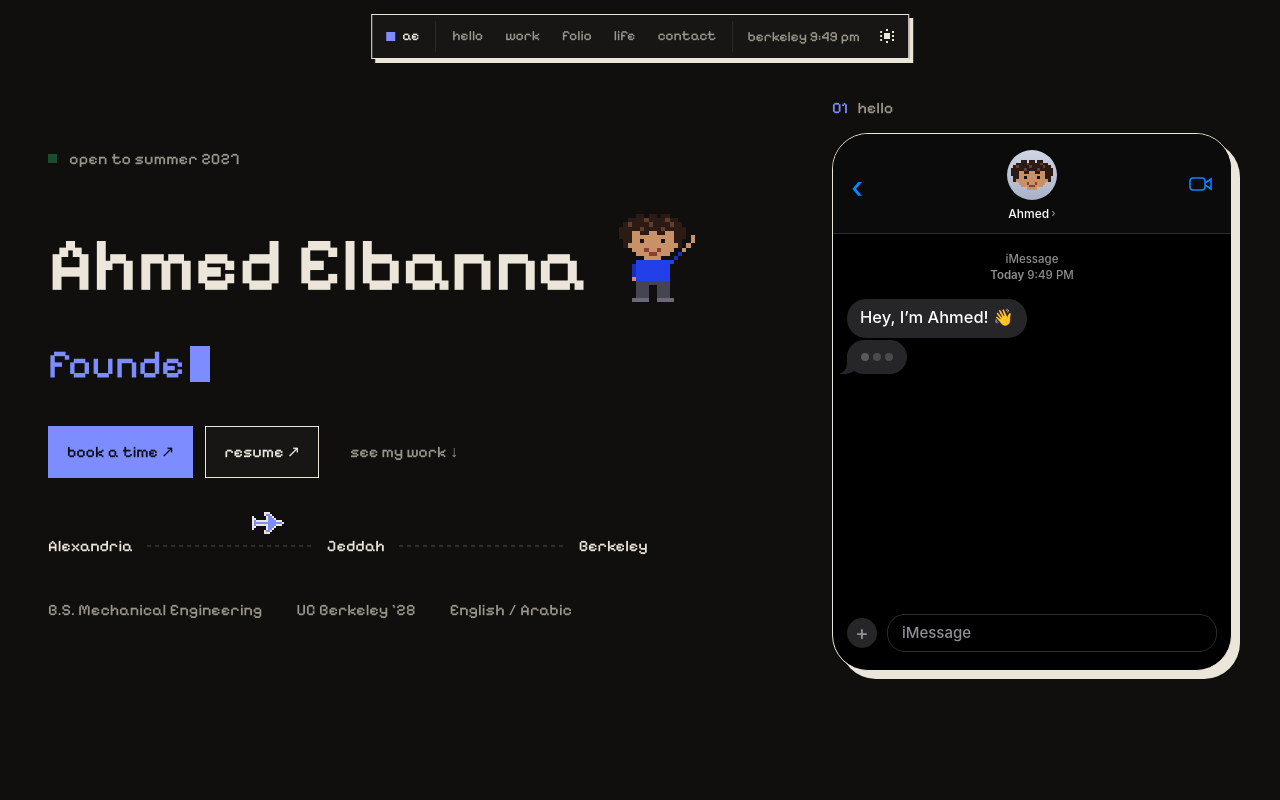
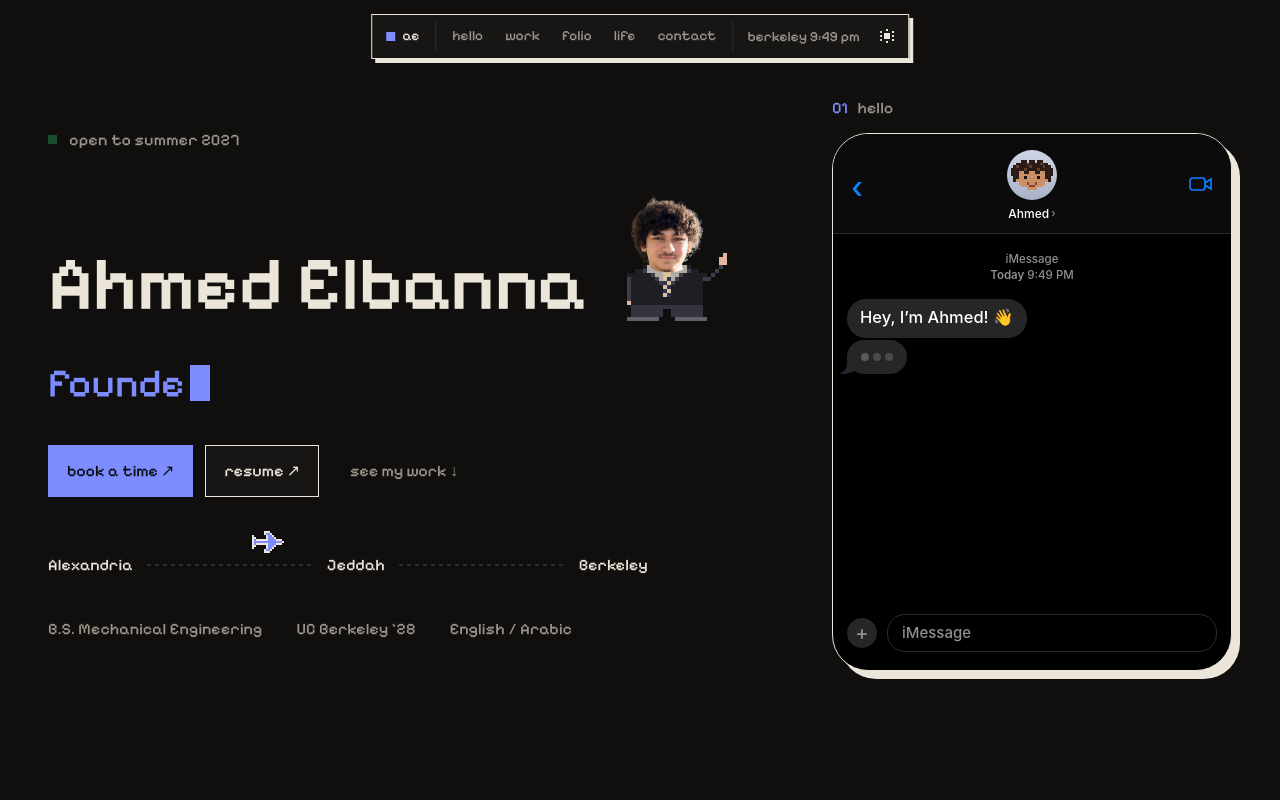
Before and after one commit to elbannaahmed/website, a plain HTML site: page index.html in a window 1280 px wide. Shown: the top 800 px of the page. Drawn offline with Linux system fonts and the light colour scheme.

Commit message:
Hero figure: real photo head on pixel suit body
Co-Authored-By: Claude Opus 5.5 <noreply@anthropic.com>
Claude-Session: https://claude.ai/code/session_01RwvLiQ8LX6sibicQ7REw61

```diff
--- a/index.html
+++ b/index.html
@@ -84,7 +84,9 @@ h1#name .w{display:inline-block}
 
 /* ───────────────────────── me (pixel ahmed) ───────────────────────── */
 .me-wrap{position:relative;cursor:pointer;flex:0 0 auto}
-.me-wrap.jump canvas{animation:jump .5s steps(5)}
+.me-wrap.jump canvas,.me-wrap.jump img{animation:jump .5s steps(5)}
+.photo-me{display:block;width:112px;height:auto}
+@media (max-width:760px){.photo-me{width:84px}}
 @keyframes jump{40%{transform:translateY(-14px)}}
 .say{position:absolute;bottom:calc(100% + 8px);left:50%;transform:translateX(-50%);white-space:nowrap;background:var(--ink);color:var(--bg);
   font-family:var(--pixel);font-size:14px;padding:6px 11px 7px;clip-path:var(--px);opacity:0;pointer-events:none;transition:opacity .15s steps(2)}
@@ -316,7 +318,7 @@ footer{padding:130px 0 140px;color:var(--muted)}
     <div class="status px"><span class="dot"></span><span>open to summer 2027</span></div>
     <div class="hero-row">
       <h1 id="name" title="click me"><span class="w">Ahmed</span> <span class="w">Elbanna</span></h1>
-      <div class="me-wrap" data-say="hey, i’m ahmed!"><canvas class="me" data-pose="wave" data-scale="4.2" data-scale-sm="3.4"></canvas></div>
+      <div class="me-wrap" data-say="hey, i’m ahmed!"><img class="photo-me" src="img/me-wave0.png" alt="Ahmed" width="112" height="126"></div>
     </div>
     <div class="typed" aria-label="Engineer, founder, creator"><span id="typed"></span><span class="caret"></span></div>
     <div class="hero-cta">
@@ -620,6 +622,16 @@ function sayHi(w, quiet){
   clearTimeout(w._t); w._t = setTimeout(() => b.classList.remove("on"), 2400);
 }
 
+/* ---------- hero photo figure: waves, then rests ---------- */
+(function(){
+  const img = $(".photo-me"); if (!img) return;
+  const src = { w0: "img/me-wave0.png", w1: "img/me-wave1.png", rest: "img/me-rest.png" };
+  Object.values(src).forEach(u => { const i = new Image(); i.src = u; });
+  if (reduced) { img.src = src.rest; return; }
+  let t = 0;
+  setInterval(() => { t++; const c = t % 14; img.src = c < 8 ? (c % 2 ? src.w1 : src.w0) : src.rest; }, 260);
+})();
+
 /* ---------- theme ---------- */
 const themeBtn = $("#theme");
 function setTheme(t){
```
Also changed, not shown: img/me-rest.png (added), img/me-wave0.png (added), img/me-wave1.png (added).
